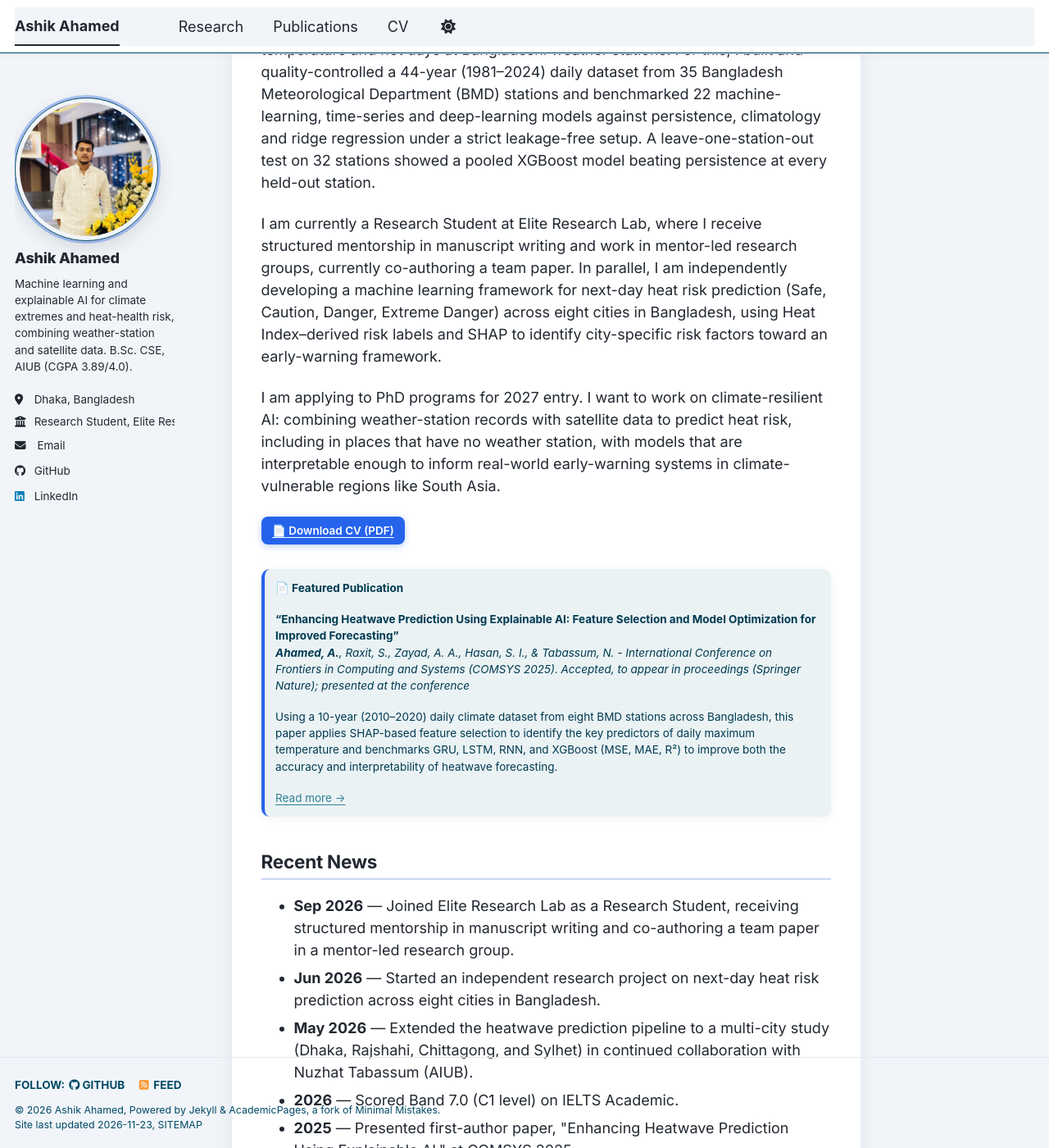
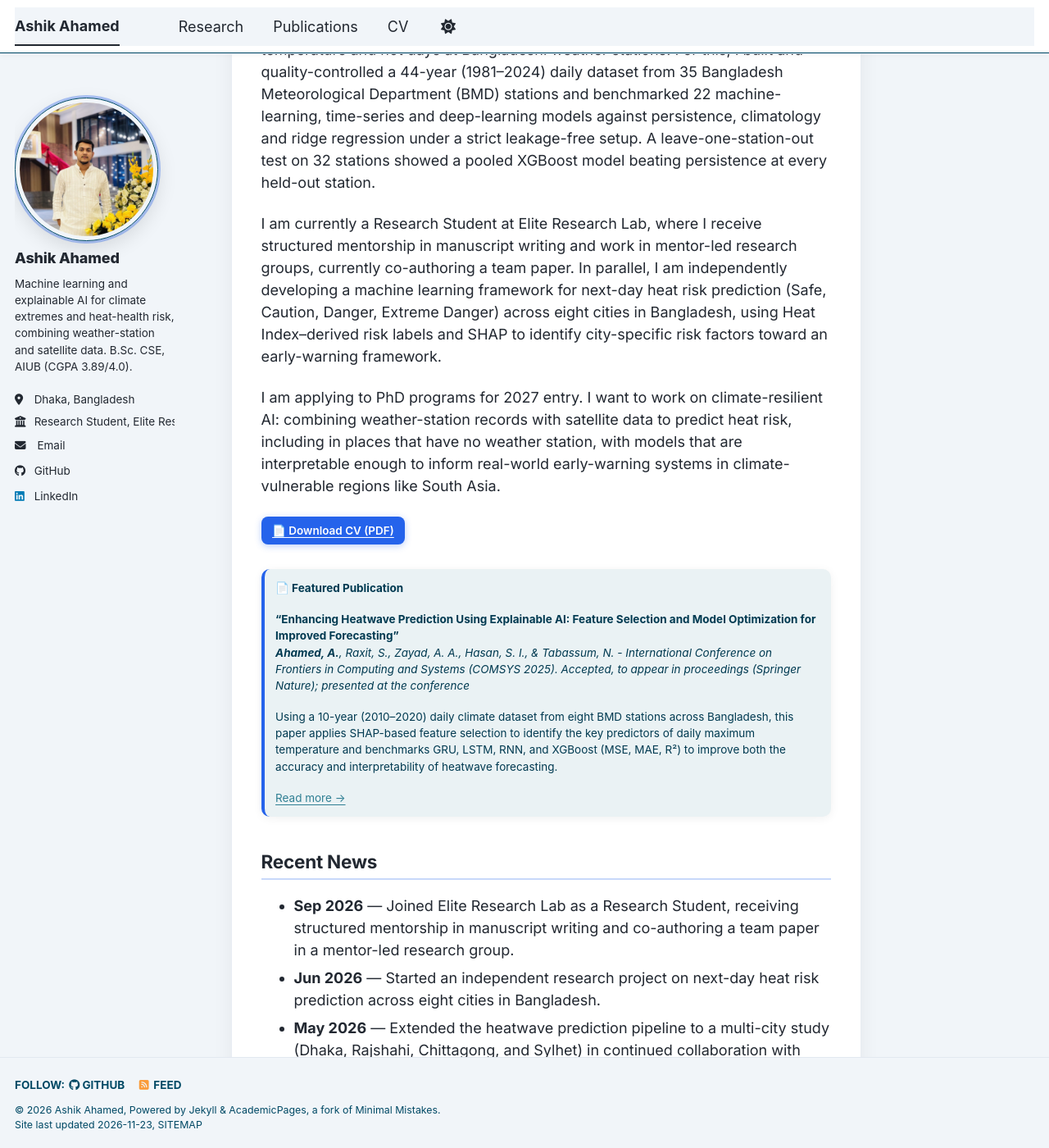
Before and after one commit to ashikahamed985/ashikahamed985.github.io, a Jekyll site: the page built from _pages/about.md, in a window 1280 px wide and 1400 px high, scrolled down 530 px. Shown: the whole window at 82% size. Built offline with Jekyll 4.4.1, drawn with Linux system fonts in a browser that asks for light colours; a style sheet for code colours, icons or effects is not loaded.

Commit message:
Add files via upload

```diff
--- a/_includes/head/custom.html
+++ b/_includes/head/custom.html
@@ -65,9 +65,17 @@
     html:not([data-theme="dark"]) .page__inner-wrap { padding: 1rem 1.1rem 1.4rem; }
   }
 
+  /* Footer: solid background + above the sidebar, so sidebar links
+     (Email / GitHub / LinkedIn) don't show through the footer text */
+  .page__footer { z-index: 15; }
   html:not([data-theme="dark"]) .page__footer {
-    background: transparent;
+    background: #f1f5f9;
     border-top: 1px solid #e2e8f0;
+  }
+  /* Extra space at the bottom of the fixed sidebar so its last links
+     can scroll above the pinned footer instead of hiding behind it */
+  @media screen and (min-width: 1024px) {
+    .sidebar { padding-bottom: 7rem; }
   }
 
   h1, h2, h3, h4, h5, h6,
```
